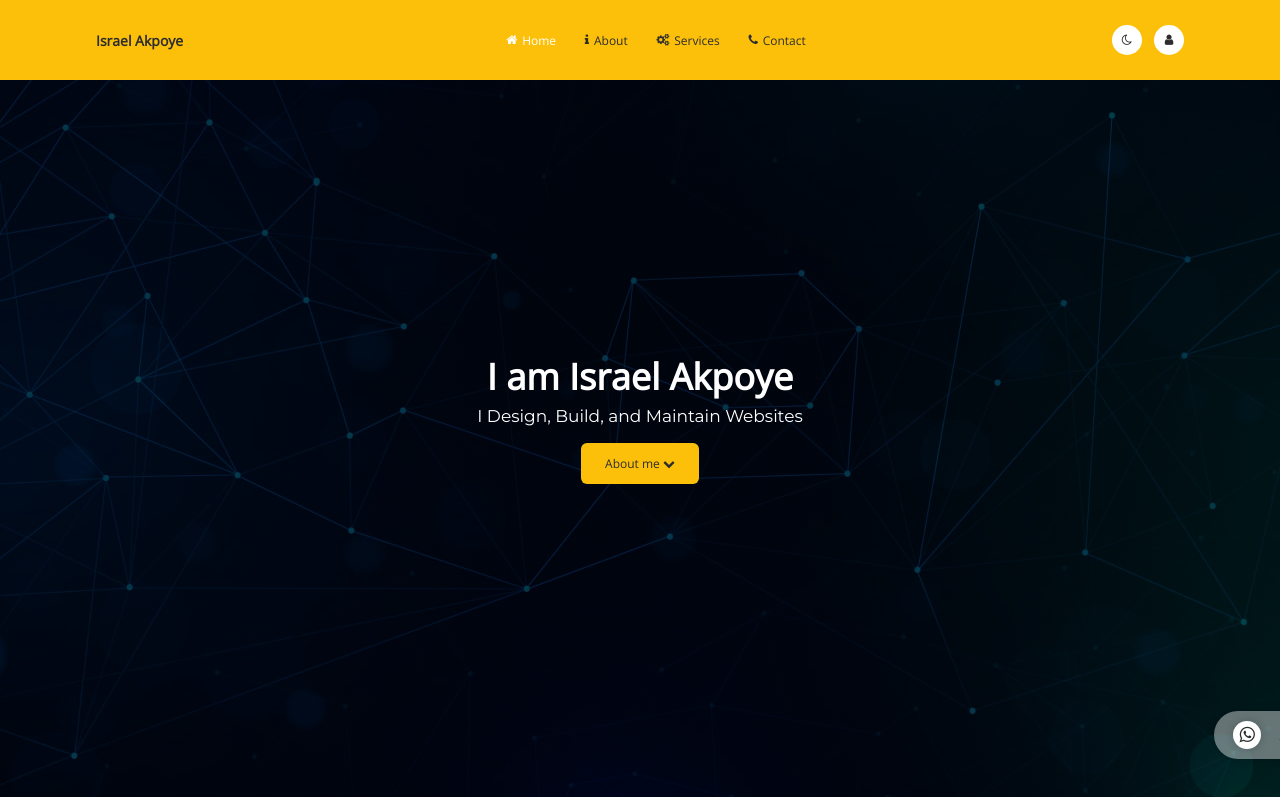
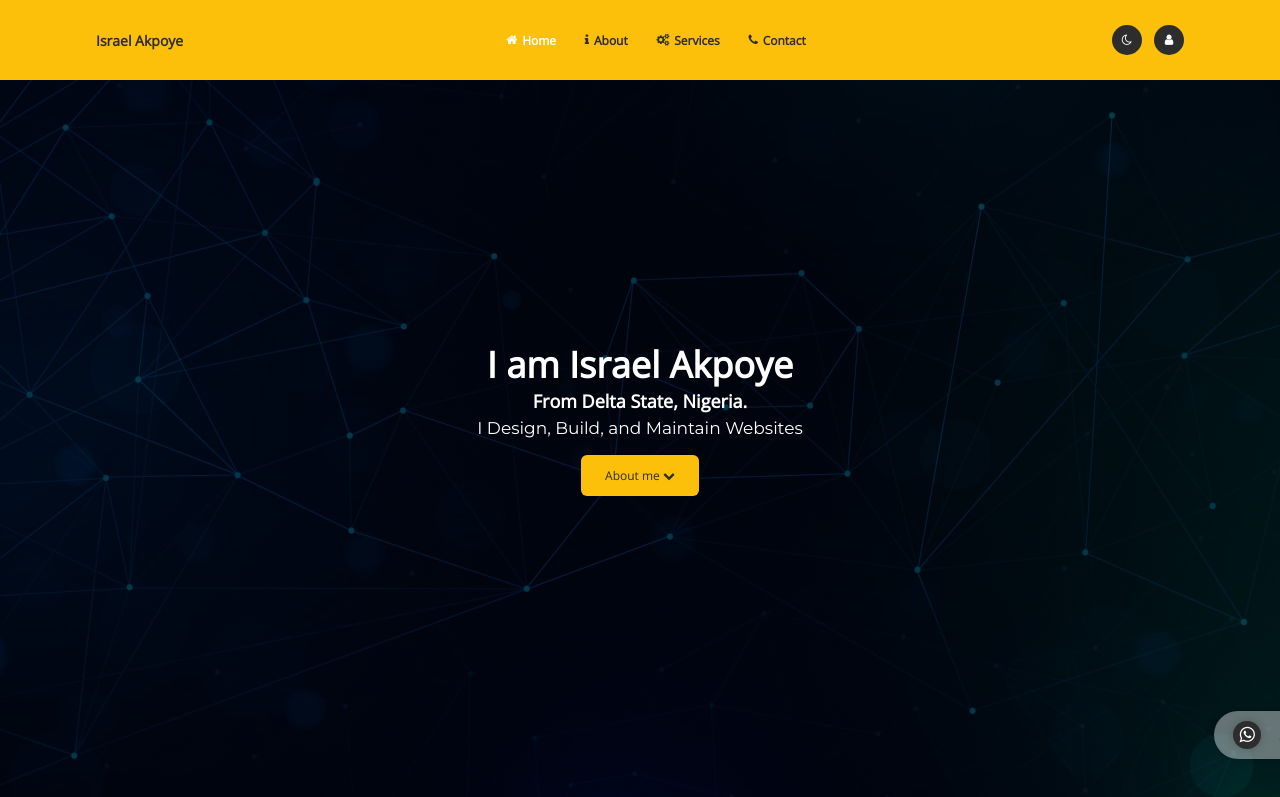
Before and after one commit to israel-akpoye/Israel-Akpoye, a plain HTML site: page index.html in a window 1280 px wide. Both pictures are taken after a click on the element 1127 px from the left and 40 px from the top of the page. Shown: the top 797 px of the page. Drawn offline with nearby package versions, Linux system fonts and the light colour scheme.

Commit message:
I added my state of origin and did some adjustment

```diff
--- a/index.html
+++ b/index.html
@@ -49,6 +49,7 @@
         <div class="intro">
             <div class="wrapper">
                  <h1>I am Israel Akpoye</h1>
+                <h2>From Delta State, Nigeria.</h2>
                  <p>I Design, Build, and Maintain Websites</p>
                  <a href="#about-section" class="about-btn" title="About me...?"> About me <i class="fa fa-chevron-down"></i> </a>
             </div>
--- a/static/css/main.css
+++ b/static/css/main.css
@@ -51,7 +51,7 @@ nav .wrapper ul li a{
     color: var(--primary-white-color);
     display: flex;
     align-items: center;
-    font-weight: 500;
+    font-weight: 600;
     transition: var(--transition);
 }
 .white-mode   nav .wrapper ul li a{
@@ -98,8 +98,8 @@ nav .nav-btn:nth-child(3){
     background-color: transparent;
 }
 .white-mode .nav-btn{
-    background-color: var(--primary-white-color);
-    color: var(--primary-dark-color);
+    background-color: var(--primary-dark-color);
+    color: var(--primary-white-color);
 }
 .bar{
     width: 80%;
@@ -122,13 +122,17 @@ nav .nav-btn:nth-child(3){
     font-size: 3rem;
     font-weight: 600;
 }
+.intro .wrapper h2{
+    color: var(--primary-white-color);
+    font-size: 1.5rem;
+    font-weight: 600;
+}
 .intro .wrapper p{
     margin-bottom: 2rem;
     padding: .4rem;
     color: var(--primary-white-color);
     font-weight: 400;
     font-size: 17px;
-
 }
 .intro .wrapper .about-btn{
     padding: 1rem 2rem;
@@ -412,14 +416,15 @@ footer .wrapper{
     font-size: 18px;
 }
 .white-mode .footer-box ul li a{
-    color: var(--primary-dark-color);
-    background-color: var(--primary-white-color);
+    color: var(--primary-white-color);
+    background-color: var(--primary-dark-color);
 }
 .footer-box p{
     padding-top: 2rem;
 }
 .white-mode .footer-box p{
     color: var(--primary-dark-color);
+    font-weight: 600;
 }
 /* footer-section ending */
 
```
